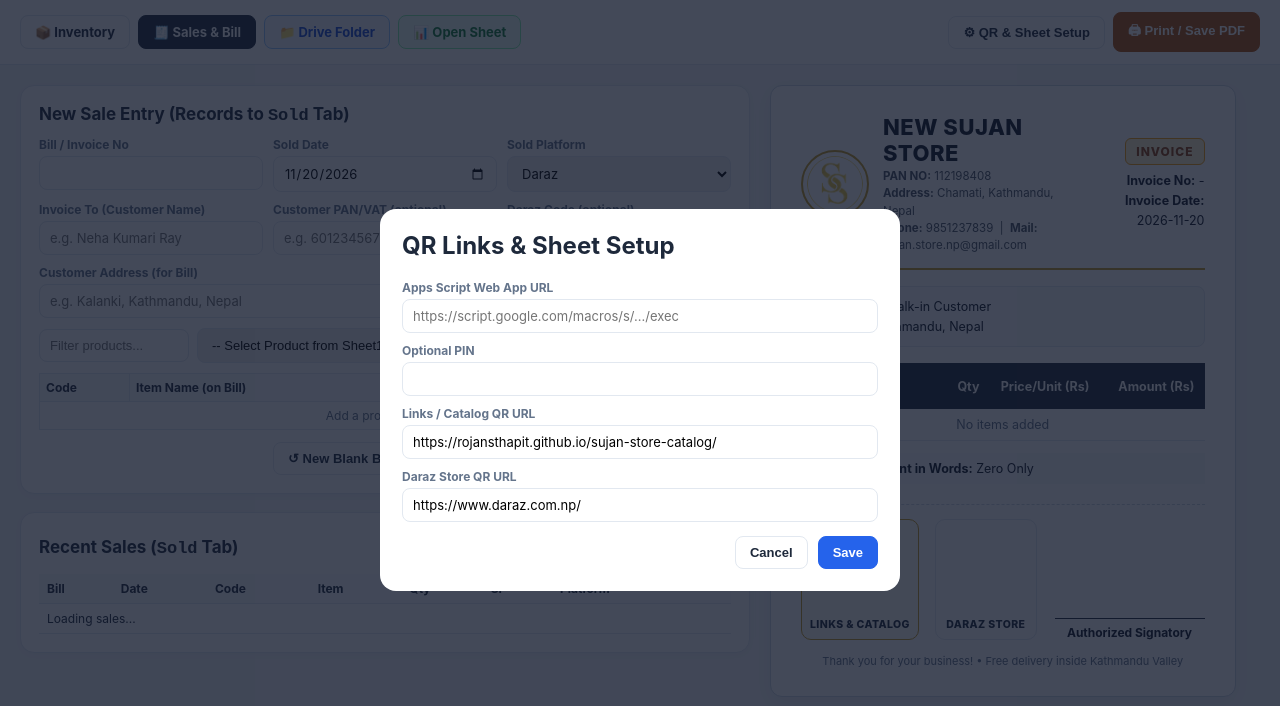
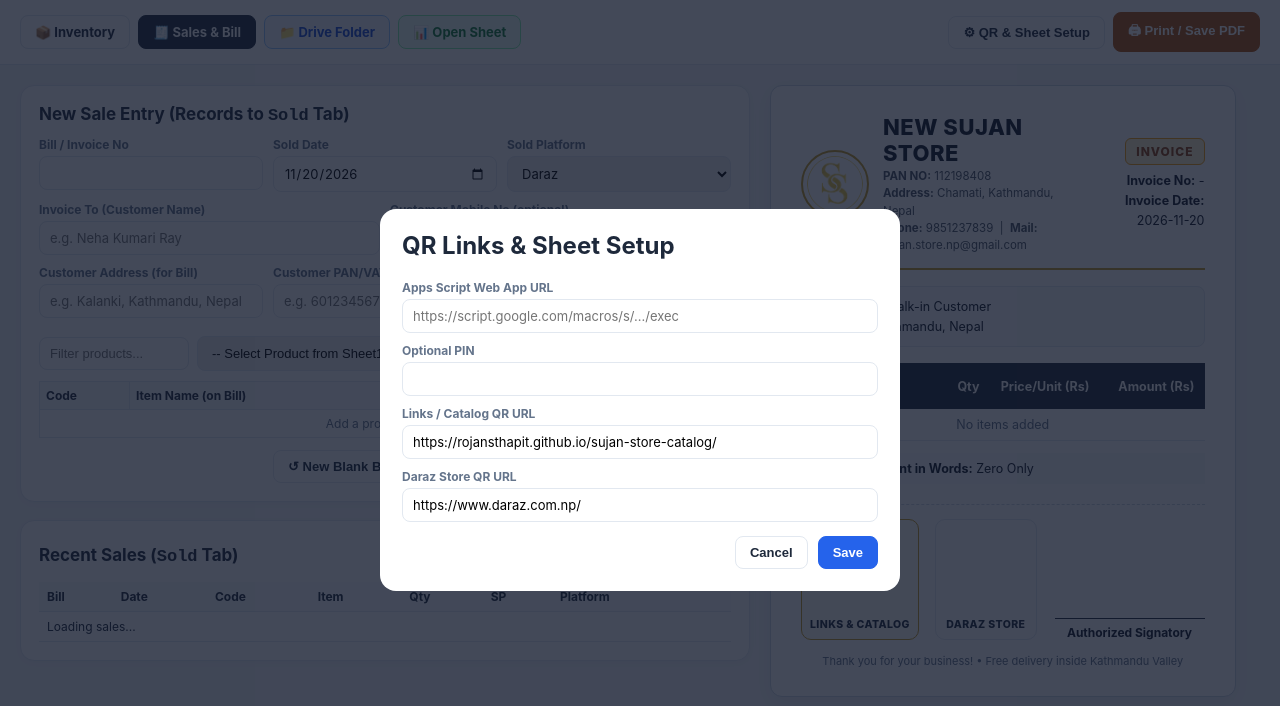
Before and after one commit to RojanSthapit/sujan-store-inventory, a plain HTML site: page sales.html in a window 1280 px wide. Drawn offline with Linux system fonts and the light colour scheme.

Commit message:
Add Customer Mobile No to Sold tab and Sales/Invoice page

```diff
--- a/sales.html
+++ b/sales.html
@@ -336,10 +336,20 @@
             </select>
           </div>
         </div>
-        <div class="grid-3">
+        <div class="grid-2">
           <div class="field">
             <label>Invoice To (Customer Name)</label>
             <input type="text" id="custName" placeholder="e.g. Neha Kumari Ray" oninput="renderInvoice()" />
+          </div>
+          <div class="field">
+            <label>Customer Mobile No (optional)</label>
+            <input type="tel" id="custMobile" placeholder="e.g. 98XXXXXXXX" oninput="renderInvoice()" />
+          </div>
+        </div>
+        <div class="grid-3">
+          <div class="field">
+            <label>Customer Address (for Bill)</label>
+            <input type="text" id="custAddress" placeholder="e.g. Kalanki, Kathmandu, Nepal" oninput="renderInvoice()" />
           </div>
           <div class="field">
             <label>Customer PAN/VAT (optional)</label>
@@ -349,10 +359,6 @@
             <label>Daraz Code (optional)</label>
             <input type="text" id="darazCode" placeholder="e.g. NPDZR7AGKZ-2026-046" />
           </div>
-        </div>
-        <div class="field">
-          <label>Customer Address (for Bill)</label>
-          <input type="text" id="custAddress" placeholder="e.g. Kalanki, Kathmandu, Nepal" oninput="renderInvoice()" />
         </div>
 
         <div style="display:flex; flex-wrap:wrap; gap:8px; align-items:center; margin-top:8px;">
@@ -435,6 +441,7 @@
 
       <div class="inv-customer">
         <div><strong>Invoice To:</strong> <span id="vCustName">-</span></div>
+        <div id="vCustMobileRow" style="display:none;"><strong>Mobile No:</strong> <span id="vCustMobile">-</span></div>
         <div><strong>Address:</strong> <span id="vCustAddr">-</span></div>
         <div id="vCustPanRow" style="display:none;"><strong>PAN / VAT No:</strong> <span id="vCustPan">-</span></div>
       </div>
@@ -688,6 +695,7 @@
       if (first.platform) document.getElementById("soldPlatform").value = first.platform;
       document.getElementById("darazCode").value = first.daraz_code || "";
       document.getElementById("custName").value = first.customer_name || "";
+      document.getElementById("custMobile").value = first.mobile_no || "";
       document.getElementById("custAddress").value = first.customer_address || "";
       document.getElementById("custPan").value = first.pan_vat || "";
       lineItems = matched.map(m => {
@@ -781,6 +789,9 @@
       document.getElementById("vBillNo").textContent = document.getElementById("billNo").value || "-";
       document.getElementById("vDate").textContent = document.getElementById("soldDate").value || "-";
       document.getElementById("vCustName").textContent = document.getElementById("custName").value || "Walk-in Customer";
+      const mob = document.getElementById("custMobile").value.trim();
+      document.getElementById("vCustMobileRow").style.display = mob ? "block" : "none";
+      document.getElementById("vCustMobile").textContent = mob;
       document.getElementById("vCustAddr").textContent = document.getElementById("custAddress").value || "Kathmandu, Nepal";
       const pan = document.getElementById("custPan").value.trim();
       document.getElementById("vCustPanRow").style.display = pan ? "block" : "none";
@@ -830,6 +841,7 @@
         customer_name: document.getElementById("custName").value.trim(),
         customer_address: document.getElementById("custAddress").value.trim(),
         pan_vat: document.getElementById("custPan").value.trim(),
+        mobile_no: document.getElementById("custMobile").value.trim(),
         items: lineItems.map(it => ({
           code: it.code,
           name: it.shortName || it.name,
@@ -858,6 +870,7 @@
       const maxBill = allSales.reduce((m, s) => Math.max(m, Number(s.bill_no) || 0), 0);
       document.getElementById("billNo").value = maxBill + 1;
       document.getElementById("custName").value = "";
+      document.getElementById("custMobile").value = "";
       document.getElementById("custAddress").value = "";
       document.getElementById("custPan").value = "";
       document.getElementById("darazCode").value = "";
```
Also changed, not shown: 1 other file.
